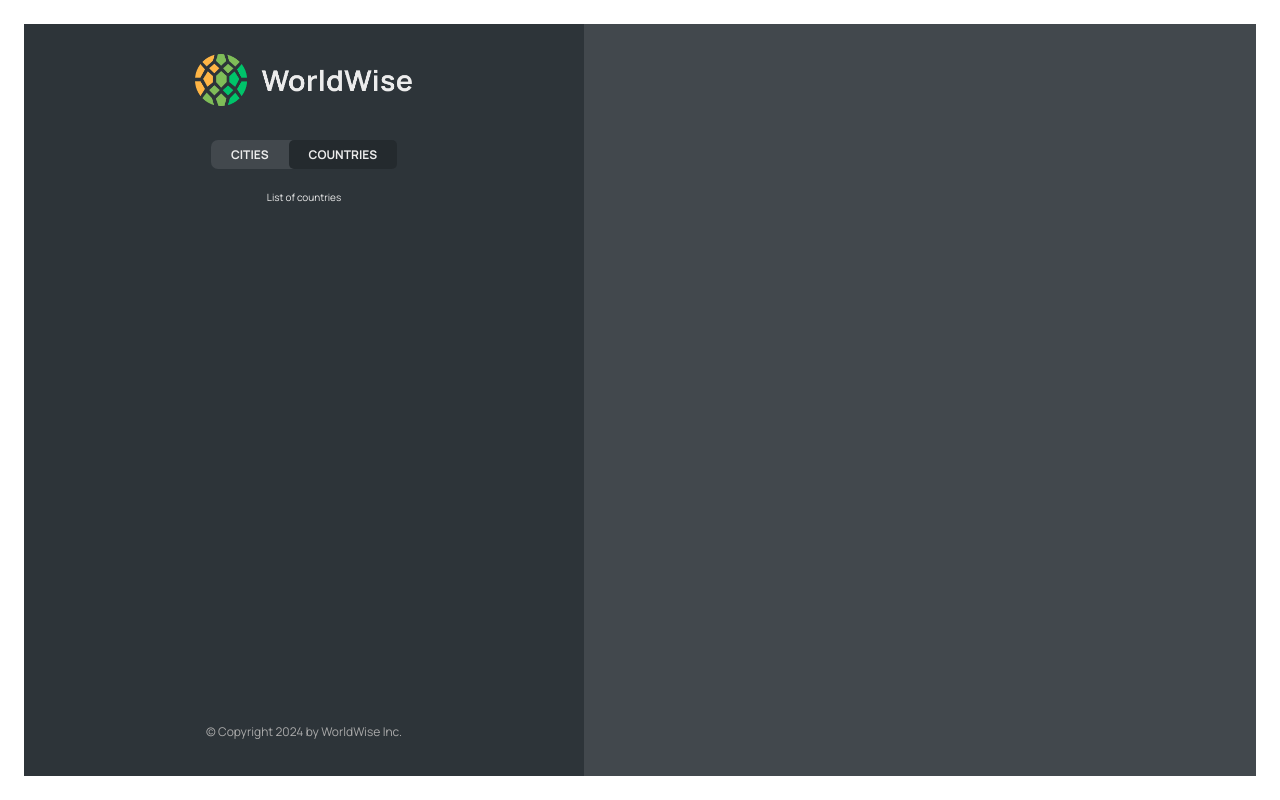
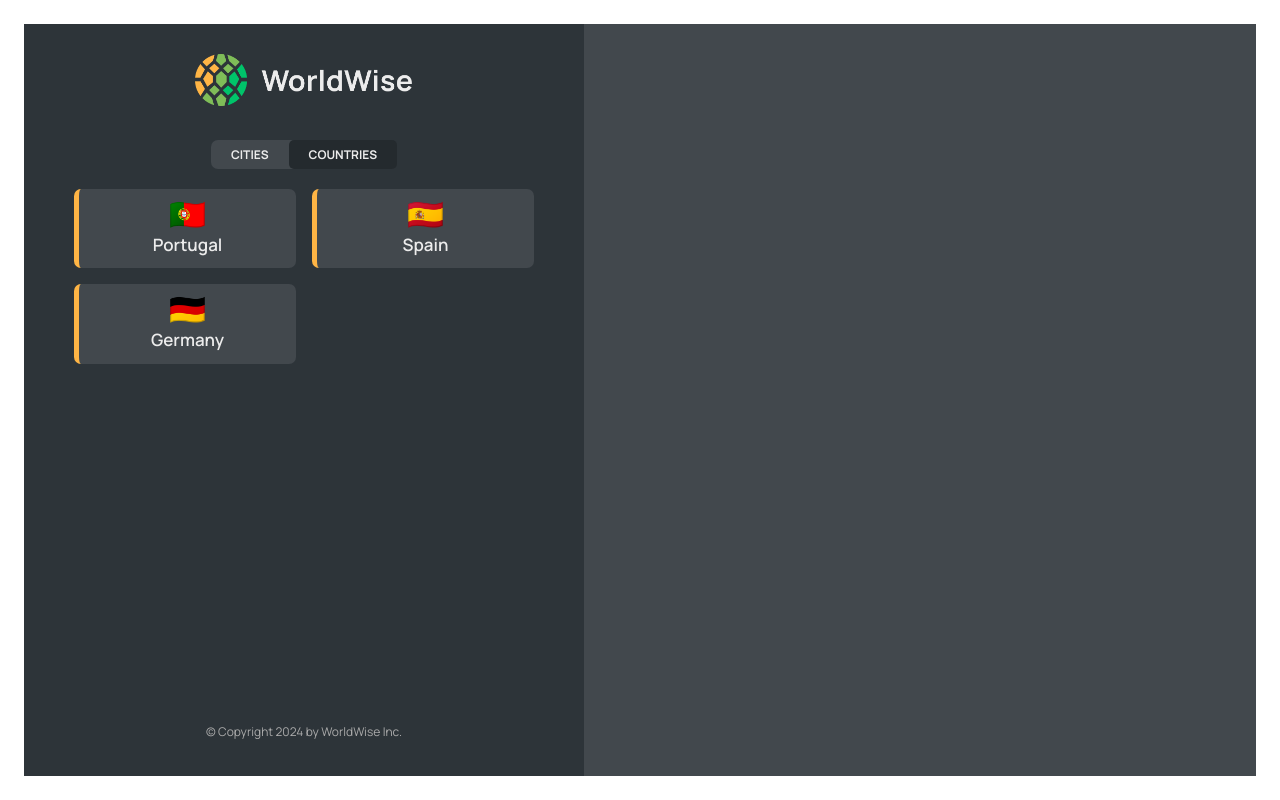
Before and after one commit to brunovdribeiro/WorldWise, a React (Vite) app: page /app/countries in a window 1280 px wide. Built offline with nearby package versions, Linux system fonts and the light colour scheme; data requests are answered from the project's data file; the HTML template or start-up script is replaced by a standard one.

Commit message:
implementing CountryList.tsx

```diff
--- a/src/App.tsx
+++ b/src/App.tsx
@@ -8,11 +8,13 @@ import Login from "./pages/Login.tsx";
 import AppLayout from "./pages/AppLayout.tsx";
 import CityList from "./components/CityList.tsx";
 import { useEffect, useState } from "react";
+import CountryList from "./components/CountryList.tsx";
 
 const ApiUrl = "http://localhost:8000";
 
 export type CityModel = {
     id: number,
+    country: string,
     cityName: string,
     emoji: string,
     date: string
@@ -50,7 +52,7 @@ function App() {
                     <Route path="app" element={<AppLayout />}>
                         <Route index element={<CityList cities={cities} isLoading={isLoading} />} />
                         <Route path="cities" element={<CityList cities={cities} isLoading={isLoading} />} />
-                        <Route path="countries" element={<p>List of countries</p>} />
+                        <Route path="countries" element={<CountryList cities={cities} isLoading={isLoading} />} />
                         <Route path="form" element={<p>Form</p>} />
                     </Route>
                     <Route path="*" element={<PageNotFound />} />
--- /dev/null
+++ b/src/components/CountryList.tsx
@@ -0,0 +1,43 @@
+import Spinner from "./Spinner.tsx";
+import { useMemo } from "react";
+import Message from "./Message.tsx";
+import style from "./CountryList.module.css";
+import { CityModel } from "../App.tsx";
+import CountryItem from "./CountryItem.tsx";
+
+type CountryListProps = {
+    cities: CityModel[],
+    isLoading: boolean,
+
+}
+
+type CountryModel = {
+    country: string,
+    emoji: string
+}
+
+const initialState: CountryModel[] = [];
+export const CountryList = (props: CountryListProps) => {
+
+    const countries = props.cities.reduce((arr, cur) => {
+        if (arr.map(el => el.country).includes(cur.country))
+            return arr;
+
+        return [...arr, {country: cur.country, emoji: cur.emoji}]
+    }, initialState)
+
+
+    const loader = useMemo(() => <Spinner />, []);
+    const countriesView = useMemo(() => <ul className={style.countryList}>
+        {countries.map(country => <CountryItem key={country.country} country={country} />)}
+    </ul>, [countries]);
+    const noCities = useMemo(() => <Message message="Add your first city by clicking on a city on the map" />, [])
+
+    if (props.isLoading) return loader;
+
+    if (props.cities.length) return countriesView;
+
+    return noCities;
+};
+
+export default CountryList;
```
